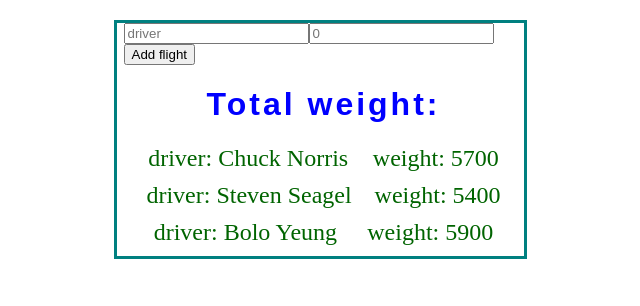
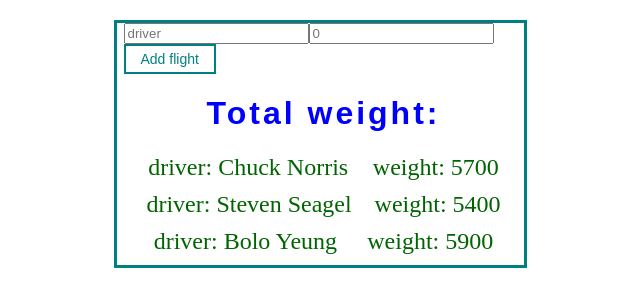
Before and after one commit to Ivan583/trucks, a React (Create React App) app: page / in a window 1280 px wide. Shown: the top 306 px of the page, without its empty margins (320-960 px from the left). Built offline with nearby package versions, Linux system fonts and the light colour scheme.

Commit message:
подключение компонента кнопки

```diff
--- a/src/App.js
+++ b/src/App.js
@@ -1,5 +1,6 @@
 import { useState } from "react";
 import FlightList from "./components/FlightList";
+import MyButton from "./components/UI/button/MyButton";
 
 function App() {
 const [flights, setFlights] = useState([
@@ -13,7 +14,7 @@ const [flights, setFlights] = useState([
       <form>
         <input type="text" placeholder="driver" />
         <input type="number" placeholder="0" />
-        <button>Add flight</button>
+        <MyButton>Add flight</MyButton>
       </form>
 
       <FlightList flights={flights} />
--- a/src/components/UI/button/MyButton.jsx
+++ b/src/components/UI/button/MyButton.jsx
@@ -1,10 +1,11 @@
 import React from "react";
+import classes from "./MyButton.module.css";
 
-export default function MyButton() {
+export default function MyButton({children, ...props}) {
 
     return (
-        <button>
-
+        <button className={classes.myBtn} {...props}>
+            {children}
         </button>
     );
 }
```
